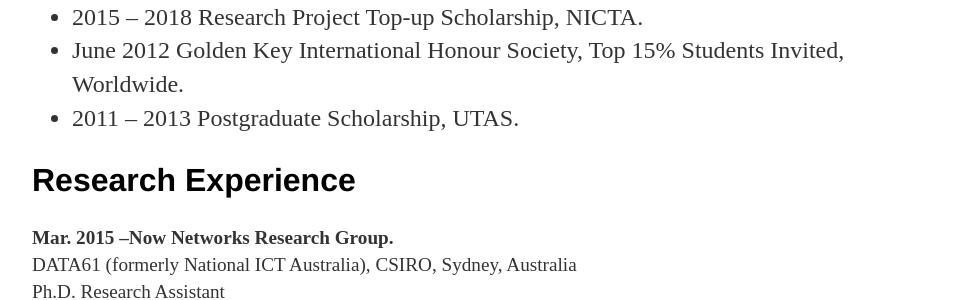
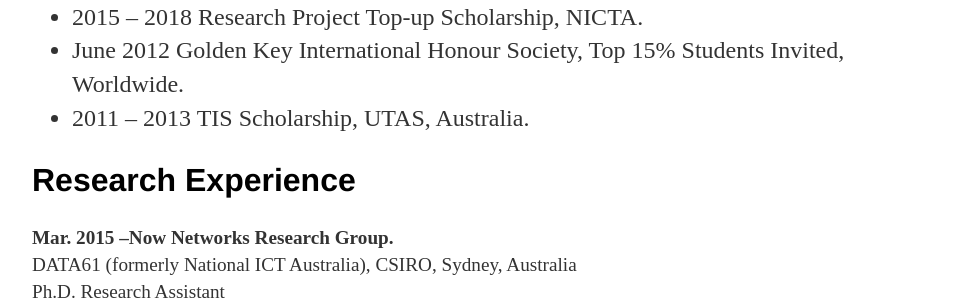
Before and after one commit to WanliXue/WanliXue.github.io, a Jekyll site: the page built from cv/index.html, in a window 1280 px wide. Shown: the part 497-797 px from the top of the page, without its empty margins (160-1119 px from the left). Built offline with Jekyll 4.4.1, drawn with Linux system fonts in a browser that asks for light colours.

Commit message:
Update index.html

```diff
--- a/cv/index.html
+++ b/cv/index.html
@@ -19,7 +19,7 @@ title: CV of Wanli
 		<li> 2015 – 2018 Australian Postgraduate Award, Australia.</li>
 		<li>2015 – 2018 Research Project Top-up Scholarship, NICTA.</li>
 		<li> June 2012 Golden Key International Honour Society, Top 15% Students Invited, Worldwide.</li>
-		<li> 2011 – 2013 Postgraduate Scholarship, UTAS.</li>
+		<li> 2011 – 2013 TIS Scholarship, UTAS, Australia.</li>
 		</ul>
 
 		<h2>Research Experience</h2>
```
